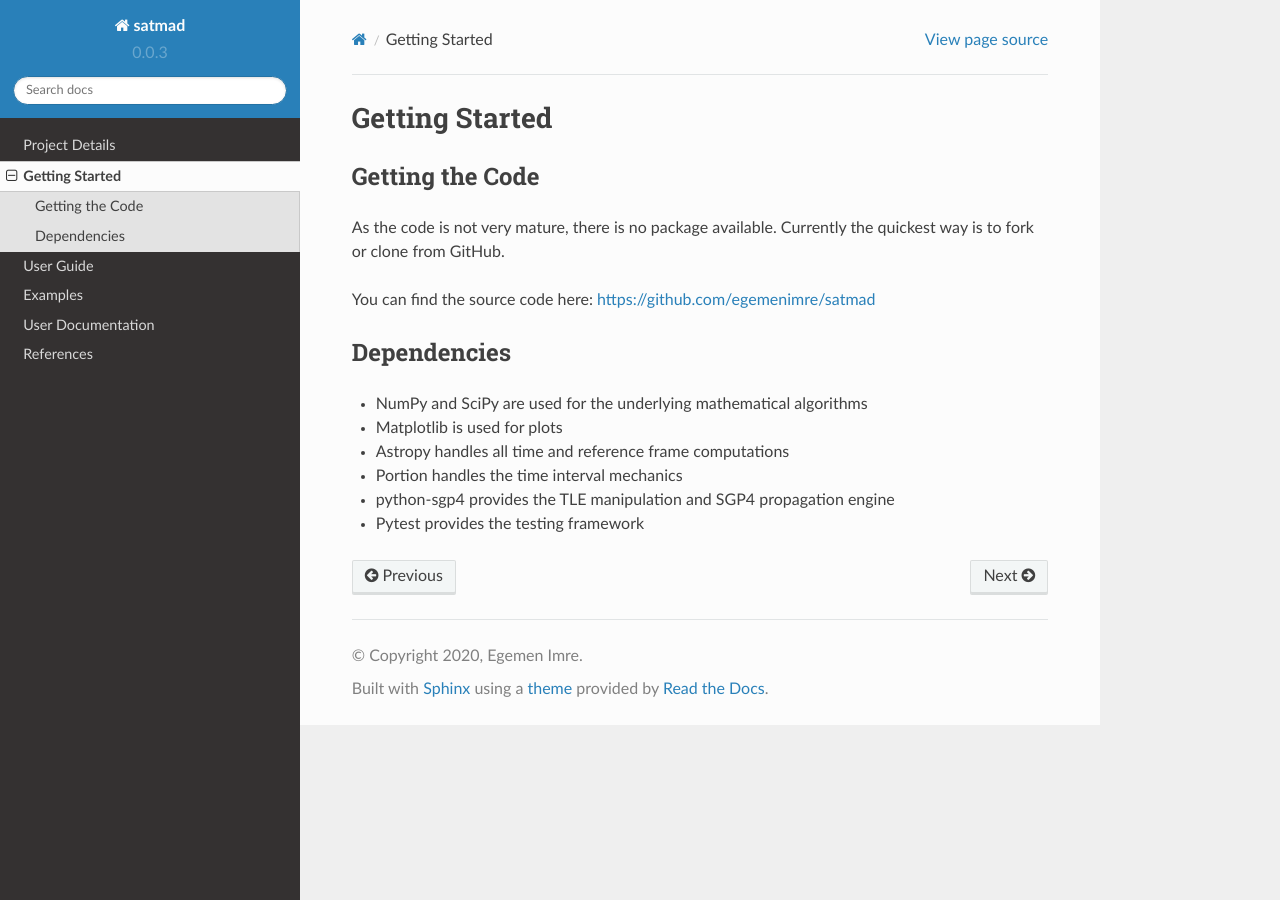
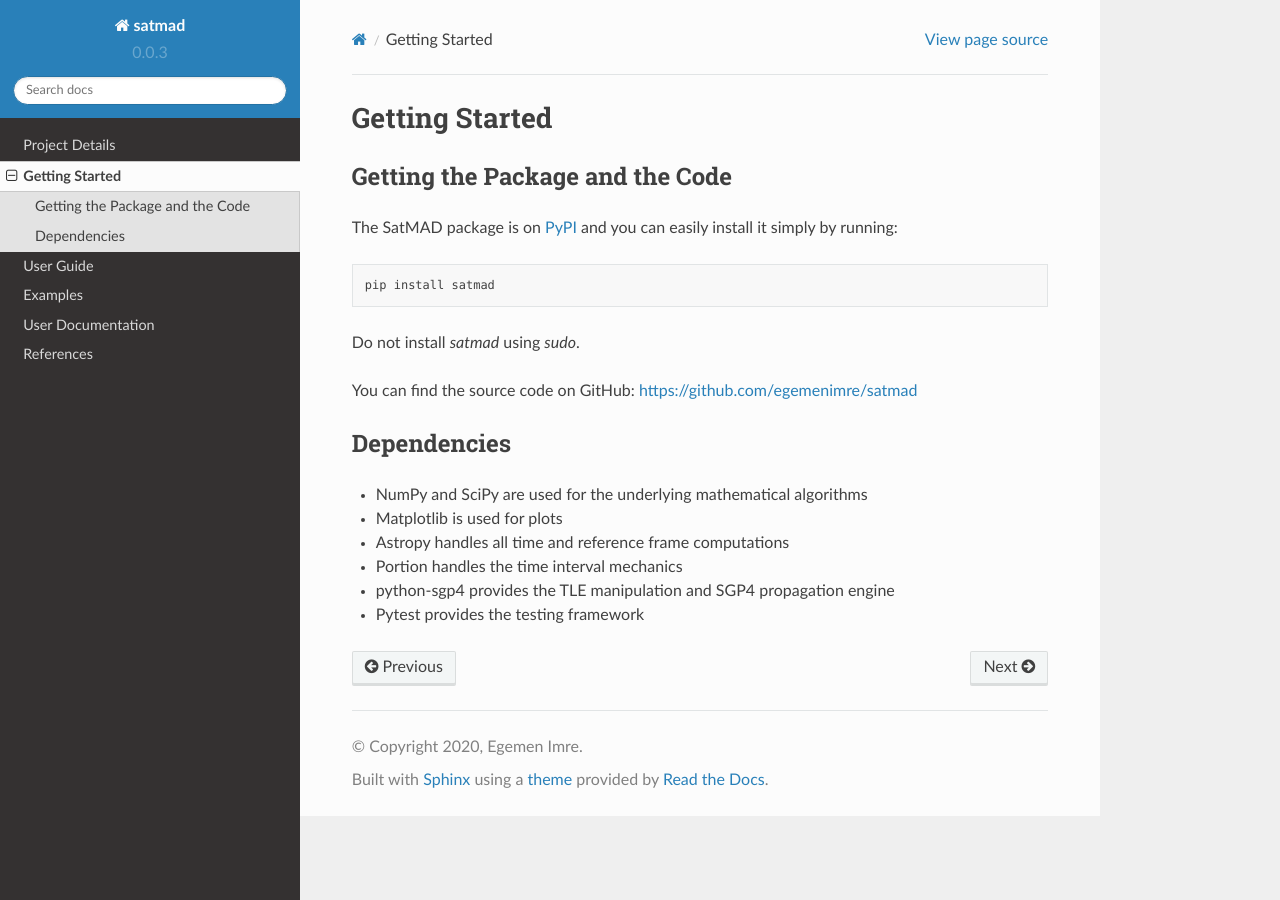
Before and after one commit to egemenimre/satmad, a Sphinx documentation site: the page built from docs/getting_started.rst, in a window 1280 px wide. Built offline with Sphinx 7.4.7 and the Read the Docs theme 2.0.0, drawn with Linux system fonts in a browser that asks for light colours.

Commit message:
Added PyPI link.

```diff
--- a/docs/getting_started.rst
+++ b/docs/getting_started.rst
@@ -1,12 +1,18 @@
 Getting Started
 ===============
 
-Getting the Code
-----------------
-As the code is not very mature, there is no package available. Currently the quickest way is to fork or clone from
-GitHub.
+Getting the Package and the Code
+--------------------------------
 
-You can find the source code here: https://github.com/egemenimre/satmad
+The SatMAD package is on `PyPI`_ and you can easily install it simply by running::
+
+    pip install satmad
+
+Do not install `satmad` using `sudo`.
+
+You can find the source code on GitHub: https://github.com/egemenimre/satmad
+
+.. _`PyPI`: https://pypi.org/project/satmad/
 
 Dependencies
 ------------
```
